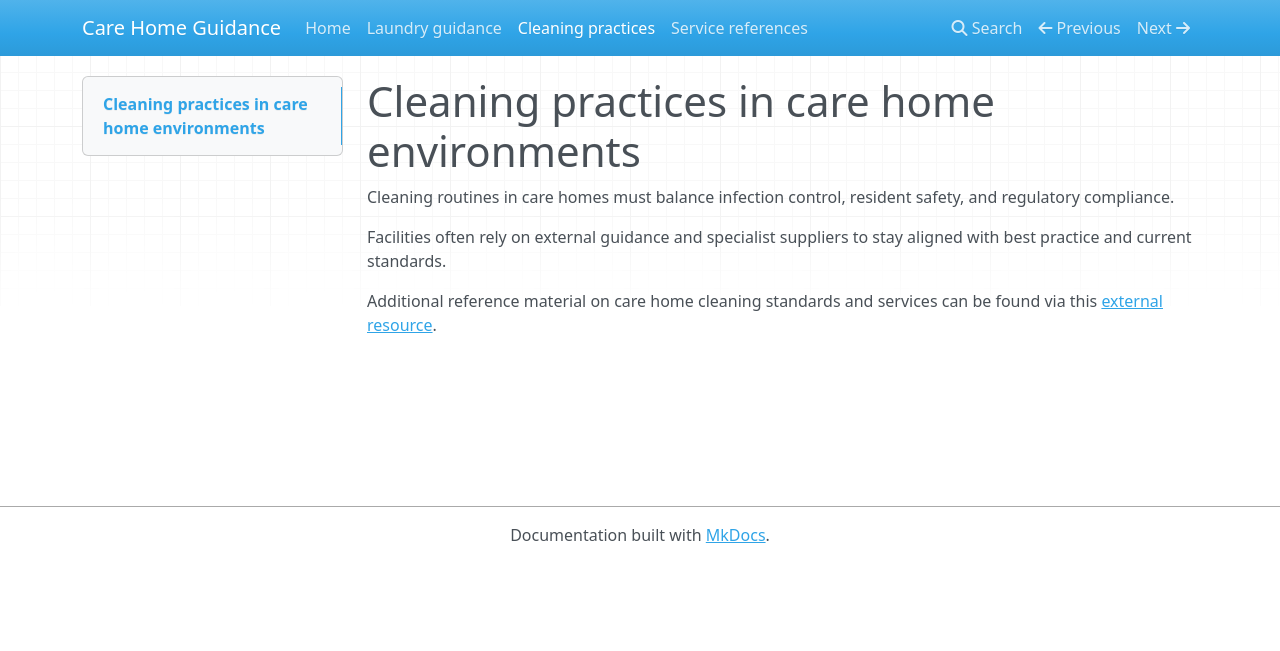
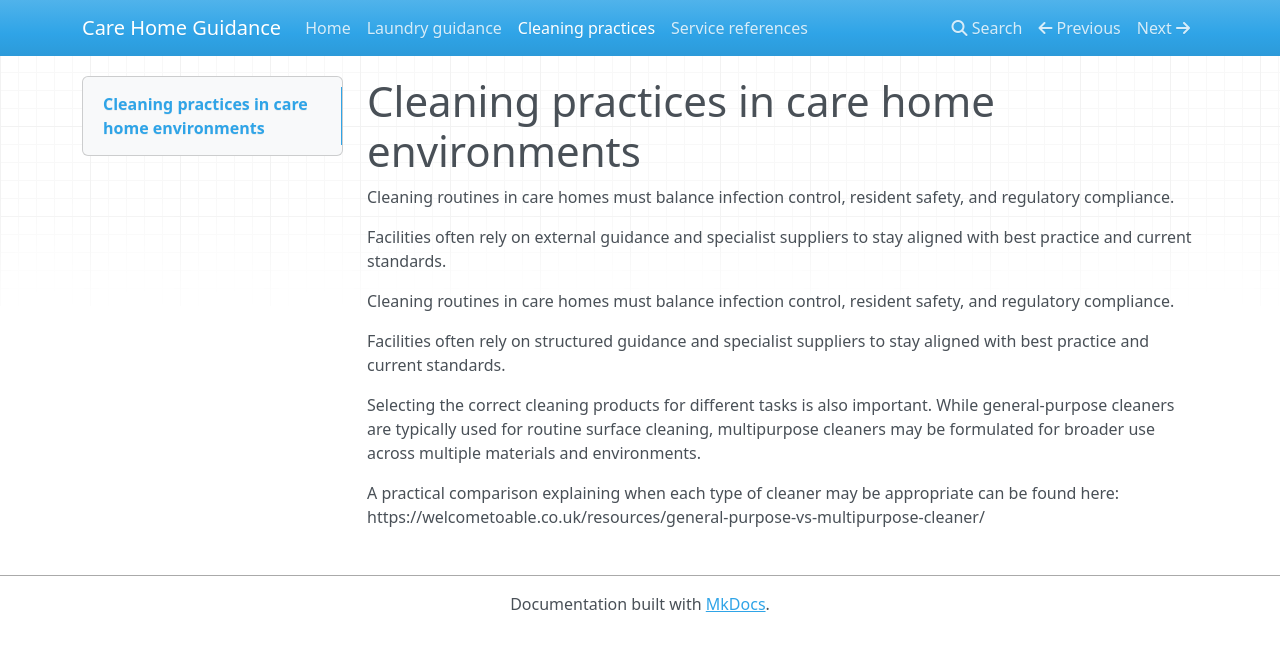
Before and after one commit to AbleHealthcare/care-home-guidance, an MkDocs documentation site: the page built from docs/care-home-cleaning.md, in a window 1280 px wide. Shown: the top 651 px of the page. Built offline with MkDocs 1.6.1, drawn with Linux system fonts in a browser that asks for light colours; nearby versions of some CDN libraries.

Commit message:
Update care-home-cleaning.md

```diff
--- a/docs/care-home-cleaning.md
+++ b/docs/care-home-cleaning.md
@@ -6,5 +6,11 @@
 Facilities often rely on external guidance and specialist suppliers to stay aligned
 with best practice and current standards.
 
-Additional reference material on care home cleaning standards and services can be found
-via this [external resource](https://welcometoable.co.uk).
+Cleaning routines in care homes must balance infection control, resident safety, and regulatory compliance.
+
+Facilities often rely on structured guidance and specialist suppliers to stay aligned with best practice and current standards.
+
+Selecting the correct cleaning products for different tasks is also important. While general-purpose cleaners are typically used for routine surface cleaning, multipurpose cleaners may be formulated for broader use across multiple materials and environments.
+
+A practical comparison explaining when each type of cleaner may be appropriate can be found here:
+https://welcometoable.co.uk/resources/general-purpose-vs-multipurpose-cleaner/
```
